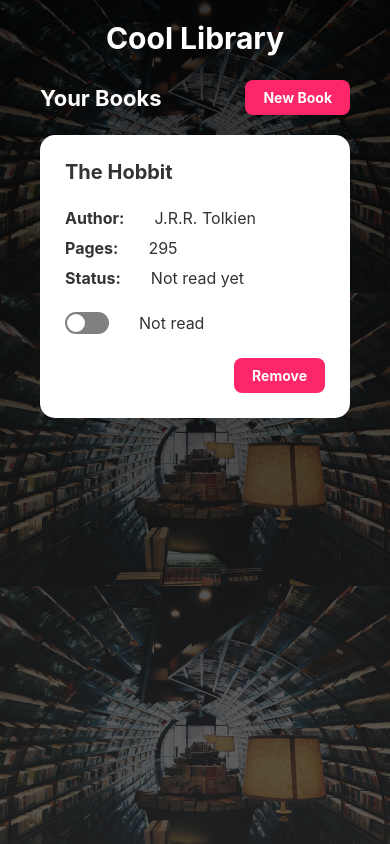
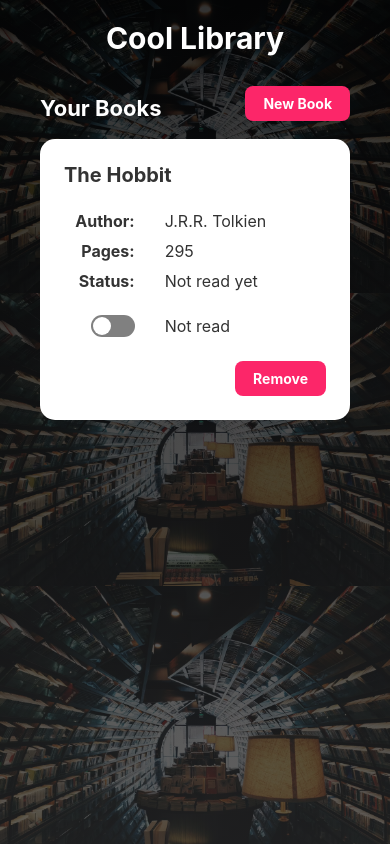
Before and after one commit to ganwj/Library, a plain HTML site: page index.html in a window 390 px wide. Drawn offline with Linux system fonts and the light colour scheme.

Commit message:
Improve mobile UI

```diff
--- a/styles.css
+++ b/styles.css
@@ -89,19 +89,19 @@ button:active {
 }
 
 .book-container-outer {
-    margin-top: 2.4rem;
+    margin-top: 3rem;
 }
 
 .header h3 {
     font-size: 2.2rem;
+    align-self: end;
 }
 
 .header {
     display: grid;
     grid-template-columns: 1fr auto;
-    margin-bottom: 2rem;
+    margin-bottom: 1.8rem;
     gap: 5rem;
-    align-items: center;
 }
 
 .book-container-inner {
@@ -112,7 +112,7 @@ button:active {
 
 .book {
     background-color: var(--white);
-    padding: 2.5rem;
+    padding: 2.4rem;
     border-radius: 15px;
     transition: font-size;
 }
@@ -127,7 +127,8 @@ button:active {
 }
 
 .book div {
-    display: flex;
+    display: grid;
+    grid-template-columns: 7ch 1fr;
     gap: 3rem;
     align-items: center;
 }
@@ -138,10 +139,16 @@ button:active {
 
 .book p:nth-child(odd) {
     font-weight: bold;
+    justify-self: end;
 }
 
 .book div:last-child {
     justify-content: end;
+}
+
+.removeBtn {
+    grid-column: 2 / 3;
+    justify-self: end;
 }
 
 dialog {
@@ -160,13 +167,13 @@ dialog::backdrop {
 
 dialog h3 {
     font-size: 1.9rem;
-    margin-bottom: 1.8rem;
+    margin-bottom: 2rem;
 }
 
 dialog div:nth-of-type(n + 1):nth-of-type(-n + 3) {
     display: grid;
     grid-template-columns: 1fr;
-    gap: 0.2rem;
+    gap: 0.1rem;
 }
 
 dialog div:not(:last-child) {
@@ -197,7 +204,7 @@ dialog div:not(:last-child) {
 .form-buttons {
     display: flex;
     gap: 1rem;
-    margin-top: 2rem;
+    margin-top: 2.5rem;
 }
 
 .form-buttons button {
@@ -234,6 +241,7 @@ dialog div:not(:last-child) {
     position: relative;
     -webkit-user-select: none;
     user-select: none;
+    justify-self: end;
 }
 
 .book label:after {
@@ -263,6 +271,7 @@ dialog div:not(:last-child) {
 
 .book div:nth-last-child(2) p {
     font-weight: normal;
+    justify-self: start;
 }
 
 .book div:nth-last-child(2) {
```
